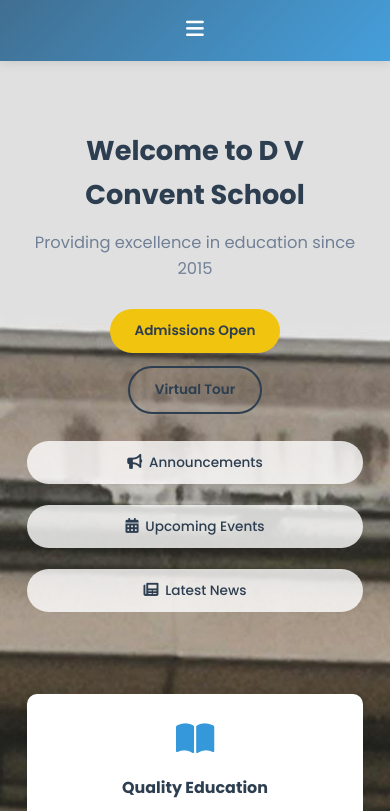
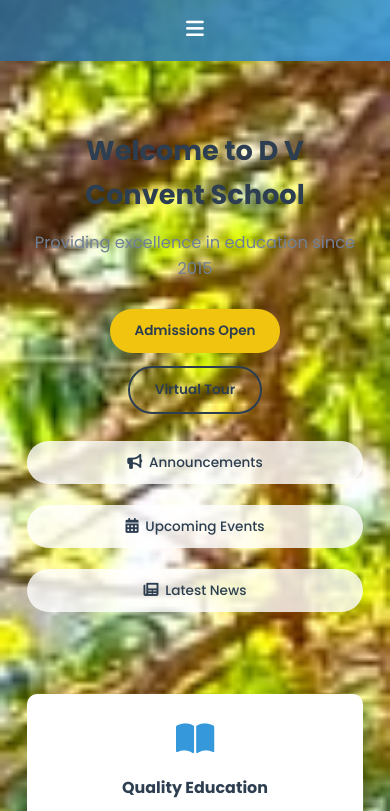
Before and after one commit to Avadhesh2002/School-Website, a plain HTML site: page index.html in a window 390 px wide. Shown: the part 305-1116 px from the top of the page. Drawn offline with Linux system fonts and the light colour scheme.

Commit message:
Update styles.css

```diff
--- a/styles.css
+++ b/styles.css
@@ -78,7 +78,7 @@ body {
         display: block; /* Show image on mobile */
     }
     .main-section {
-        background: url('assets/fallback-bg.jpg') center/cover no-repeat;
+        background: url('assets/video-poster.jpg') center/cover no-repeat;
     }
 }
 
```
